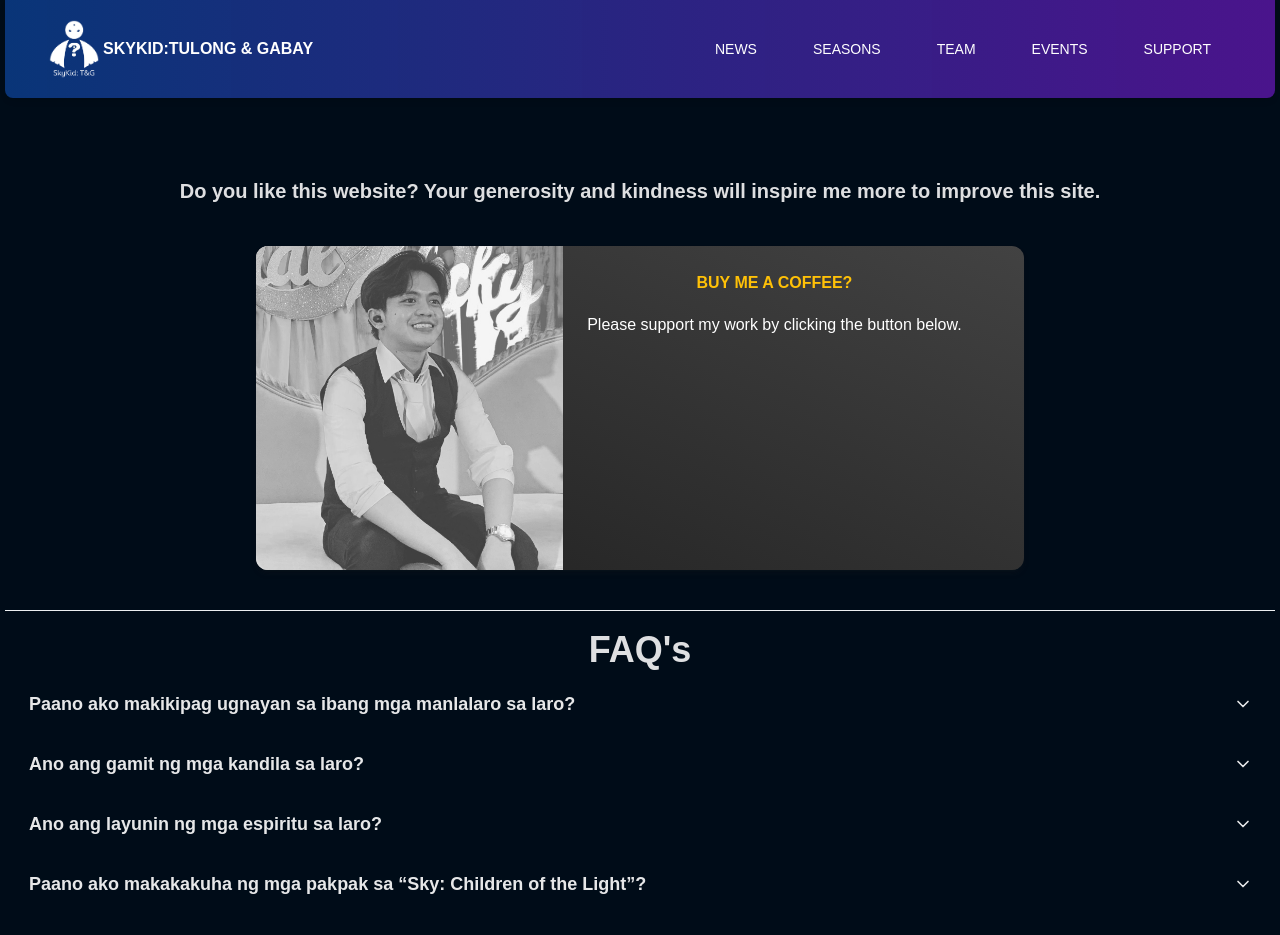
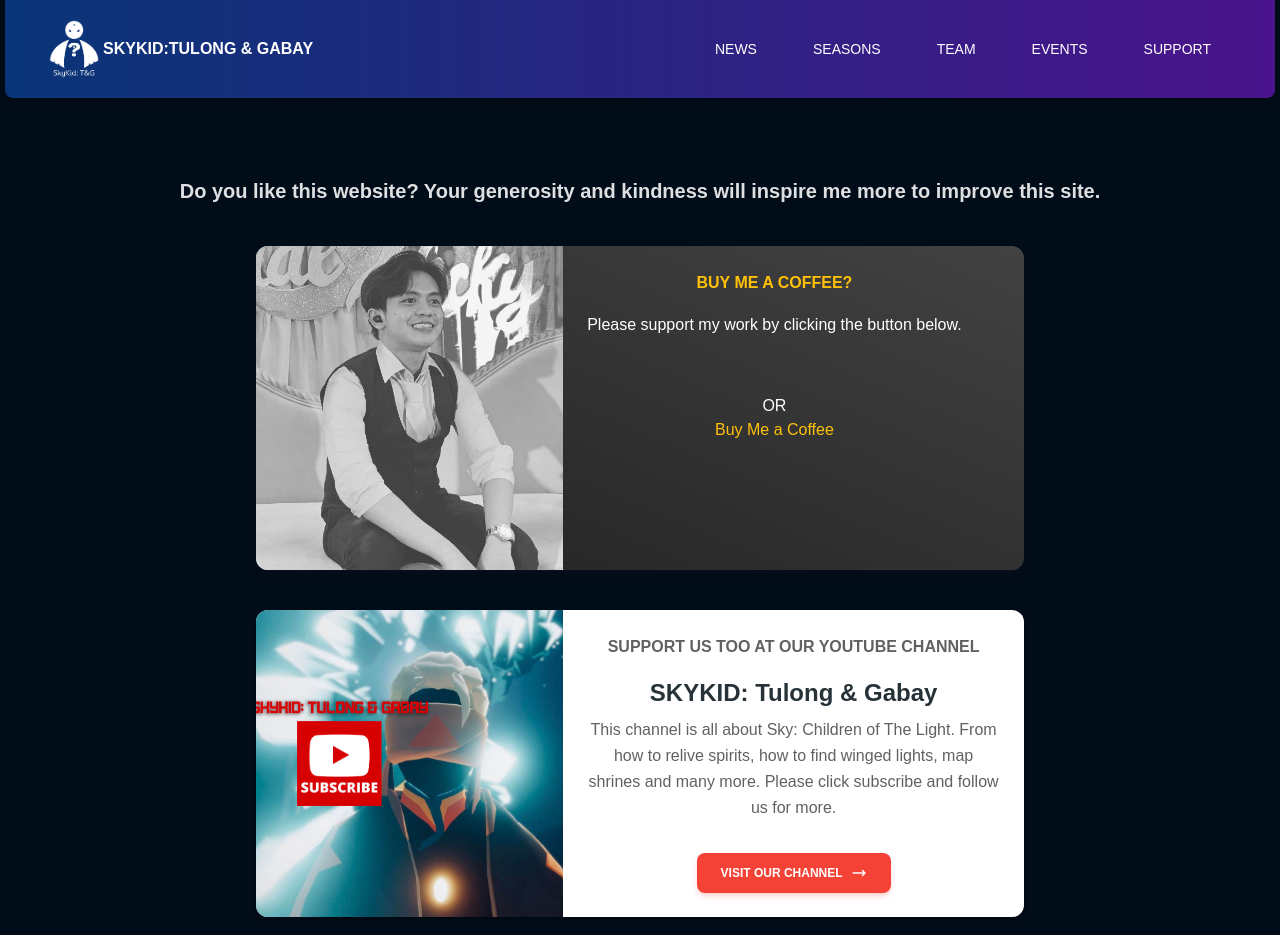
Before and after one commit to kennmark/skykidguide-beta, a React (Vite) app: page /support in a window 1280 px wide. Shown: the top 935 px of the page. Built offline with nearby package versions, Linux system fonts and the light colour scheme; a web font is replaced by a local one.

Commit message:
Updated News Page, Support Page, and home carouselle

```diff
--- a/src/data/seasons.jsx
+++ b/src/data/seasons.jsx
@@ -734,7 +734,9 @@ export const seasons2020 = [
     ms_num: 1,
     icon_route: SEASON6,
     page_route: 'seasons/2020/season-6/sanctuary',
-    quick_info: `Spirits are seeking an island retreat in Daylight Prairie. Join them for some relaxation and sightseeing. This special Season looks to bring a retreat-like experience for everyone playing and staying safe at home. Meet the new Spirits, learn about their backstories, and unlock the fun summer-inspired Collectibles along the way!`,
+    quick_info: `Spirits are seeking an island retreat in Daylight Prairie.
+    Join them for some relaxation and sightseeing. This special Season looks to bring
+    a retreat-like experience for everyone playing and staying safe at home.`,
     season_spirits: [
       {
         spirit_id: 'sanctuary-spirit-1',
@@ -1165,9 +1167,7 @@ export const seasons2021 = [
     quick_info: `The Season of Dreams took players
     through the journey of a young spirit who dreams
     of performing in the Valley of Triumph’s Coliseum.
-    Enter the humble new Village of Dreams and perilous
-    Hermit Valley in Valley of Triumph and follow the
-    tale of the young skater. Similar to the previous
+    Similar to the previous
     season, there were 4 Mentors/Spirits, each challenging
     you and the young skater with unique quests that will
     test your performance skills.`,
@@ -1344,11 +1344,8 @@ export const seasons2021 = [
     quick_info: `Set in the rainy Hidden Forest,
     this story follows a lone Scout spirit who
     invites players to help build and then adorn
-    a treehouse fit for hosting friends. Throughout
-    the course of the season, players will be prompted
-     to visit the dwellings of the six other Scout spirits
-     in order to gather the perfect items for improving
-     the space. Each spirit this season is individually
+    a treehouse fit for hosting friends.
+    Each spirit this season is individually
      related to the realm Ancestors of Sky – with their
      theme and items a reflection of their personalities.`,
     season_spirits: [
@@ -1504,8 +1501,7 @@ export const seasons2021 = [
      Little Prince (French: Le Petit Prince). This season
      featured six prominent characters from the story as
      spirits, as well as the Little Prince as the protagonist
-      and The Rose as the Seasonal Guide. Befriend the royal
-       visitor and discover lost connections.`,
+      and The Rose as the Seasonal Guide.`,
     season_spirits: [
       {
         spirit_id: 'the-little-prince-spirit-1',
--- a/src/pages/HomeSpace.jsx
+++ b/src/pages/HomeSpace.jsx
@@ -151,16 +151,23 @@ const HomeSpace = () => {
             https:alt="image 1"
             className="h-full w-full object-cover"
           />
+          <a
+            href="https://www.facebook.com/groups/skycotlphofficial"
+            target="_blank"
+          >
             <img
               src={carousel2}
               https:alt="image 2"
               className="h-full w-full object-cover"
             />
+          </a>
+          <a href="https://www.youtube.com/@SKYKIDTulongGabay" target="_blank">
             <img
               src={carousel3}
               alt="image 4"
               className="h-full w-full object-cover"
             />
+          </a>
         </Carousel>
         <figcaption className="absolute bottom-8 left-2/4 flex w-[calc(100%-4rem)] -translate-x-2/4 justify-between rounded-xl border-none bg-gradient-to-br py-4 px-6 shadow-lg shadow-black/5 saturate-200 backdrop-blur-sm">
           <div>
--- a/src/pages/News.jsx
+++ b/src/pages/News.jsx
@@ -1,4 +1,4 @@
-import { Typography } from '@material-tailwind/react'
+import { Card, Typography } from '@material-tailwind/react'
 import FaQ from './FaQ'
 
 const News = () => {
@@ -8,10 +8,15 @@ const News = () => {
         News
       </Typography>
 
-      <div className="container">
-        <div className="pt-2 pb-4">
+      <section className="container">
+        <div className="ml-10">
+          <Card
+            className="pt-2 pb-4 w-11/12 pr-2"
+            variant="gradient"
+            color="gray"
+          >
             <Typography
-            variant="h3"
+              variant="h4"
               className="flex justify-start pl-10 mb-5 italic"
             >
               New Feature: Difficulty Bar on Spirit's Info.
@@ -21,23 +26,31 @@ const News = () => {
               Reliving Difficulty Bar para malaman kung paano marelive ang isang
               spirit.
             </Typography>
+          </Card>
         </div>
+
         <hr className="my-3 ml-10 mr-10" />
-        <div className="pt-2 pb-4">
-          <Typography variant="h3" className="flex justify-start pl-10 mb-5">
+        <div className="ml-10">
+          <Card
+            className="pt-2 pb-4 w-11/12 pr-5"
+            variant="gradient"
+            color="gray"
+          >
+            <Typography variant="h4" className="flex justify-start pl-10 mb-5">
               <a href="https://www.youtube.com/channel/UCMEW5-zYyUKzdrFd86hJtag">
                 @SKYKIDTulongGabay - Youtube Channel
               </a>{' '}
             </Typography>
             <Typography variant="h6" className="flex justify-start pl-16">
               Please like and subscribe ang youtube channel. Ito ay malaking
-            tulong na po sa amin. I-click &raquo;&raquo;&raquo;
+              tulong na po sa amin. I-click
               <a href="https://www.youtube.com/channel/UCMEW5-zYyUKzdrFd86hJtag">
-              @SKYKIDTulongGabay - Youtube Channel
+                &nbsp;@SKYKIDTulongGabay - Youtube Channel
               </a>
             </Typography>
+          </Card>
         </div>
-      </div>
+      </section>
 
       <FaQ />
     </>
--- a/src/pages/Support.jsx
+++ b/src/pages/Support.jsx
@@ -1,6 +1,13 @@
-import { Typography } from '@material-tailwind/react'
+import {
+  Card,
+  Typography,
+  CardBody,
+  CardHeader,
+  Button,
+} from '@material-tailwind/react'
 import FaQ from './FaQ'
 import { BuyMeACoffee } from './components/BuyMeACoffee'
+import carousel3 from '../assets/images/home-carousel/home4.jpg'
 
 const Support = () => {
   return (
@@ -10,9 +17,63 @@ const Support = () => {
           Do you like this website? Your generosity and kindness will inspire me
           more to improve this site.
         </Typography>
+        <BuyMeACoffee />
+        <div className="mt-10">
+          <Card className="w-full max-w-[48rem] flex-row ">
+            <CardHeader
+              shadow={false}
+              floated={false}
+              className="m-0 w-2/5 shrink-0 rounded-r-none"
+            >
+              <img
+                src={carousel3}
+                alt="card-image"
+                className="h-full w-full object-cover"
+              />
+            </CardHeader>
+            <CardBody>
+              <Typography variant="h6" color="gray" className="mb-4 uppercase">
+                support us too at our youtube channel
+              </Typography>
+              <Typography variant="h4" color="blue-gray" className="mb-2">
+                SKYKID: Tulong & Gabay
+              </Typography>
+              <Typography color="gray" className="mb-8 font-normal">
+                This channel is all about Sky: Children of The Light. From how
+                to relive spirits, how to find winged lights, map shrines and
+                many more. Please click subscribe and follow us for more.
+              </Typography>
+              <a
+                href="https://www.youtube.com/@SKYKIDTulongGabay"
+                className="inline-block"
+              >
+                <Button
+                  variant="filled"
+                  color="red"
+                  className="flex items-center gap-2"
+                >
+                  Visit our channel
+                  <svg
+                    xmlns="http://www.w3.org/2000/svg"
+                    fill="none"
+                    viewBox="0 0 24 24"
+                    stroke="currentColor"
+                    strokeWidth={2}
+                    className="h-4 w-4"
+                  >
+                    <path
+                      strokeLinecap="round"
+                      strokeLinejoin="round"
+                      d="M17.25 8.25L21 12m0 0l-3.75 3.75M21 12H3"
+                    />
+                  </svg>
+                </Button>
+              </a>
+            </CardBody>
+          </Card>
+        </div>
+      </div>
 
-        <BuyMeACoffee />
-      </div>
       <FaQ />
     </>
   )
--- a/src/pages/components/BuyMeACoffee.jsx
+++ b/src/pages/components/BuyMeACoffee.jsx
@@ -44,6 +44,12 @@ export function BuyMeACoffee() {
             />
           </a>
         </div>
+        <div>OR</div>
+        <div>
+          <a href="https://www.buymeacoffee.com/KennDev" target="_blank">
+            Buy Me a Coffee
+          </a>
+        </div>
       </CardBody>
     </Card>
   )
```
Also changed, not shown: src/assets/images/home-carousel/home-slideshow-2.jpg, src/assets/images/home-carousel/home4.jpg. Lines whose indentation alone changed are shown as unchanged.
